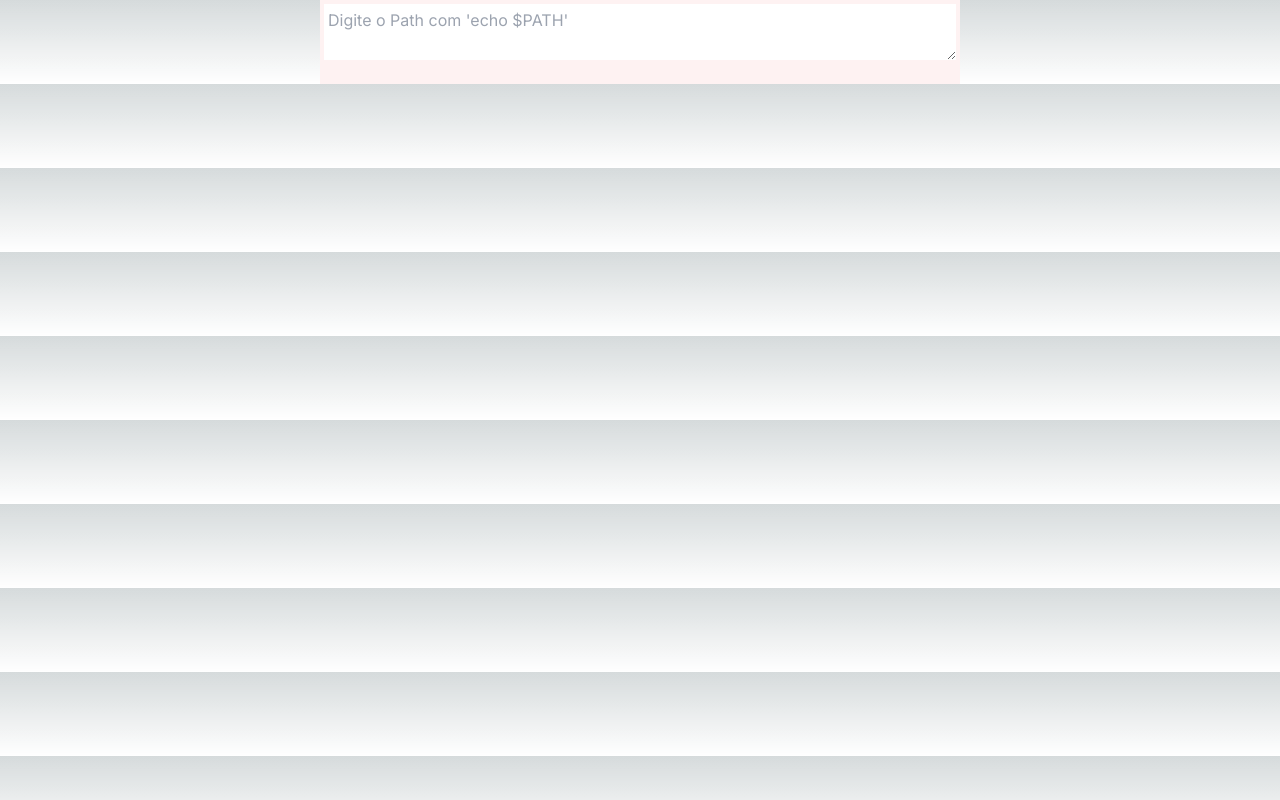
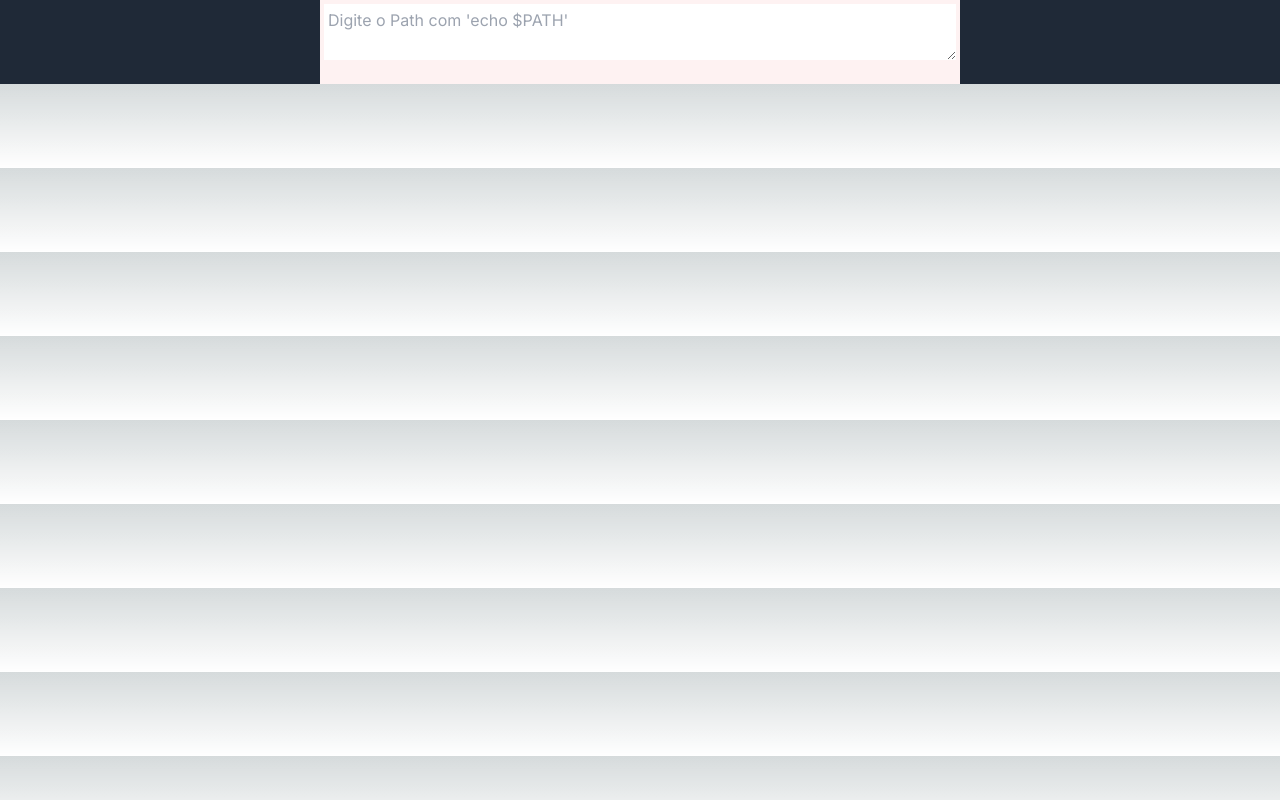
Before and after one commit to EduardMaster/linux-path-editor, a Next.js app: page / in a window 1280 px wide. Built offline with nearby package versions, Linux system fonts and the light colour scheme.

Commit message:
ColorChange

```diff
--- a/src/app/page.tsx
+++ b/src/app/page.tsx
@@ -5,7 +5,7 @@ import Image from 'next/image'
 export default function Home() {
 
   return (
-    <main className="w-full flex justify-center items-center ">
+    <main className="w-full flex justify-center items-center bg-gray-800">
       <PathEditor />
     </main>
   )
```
